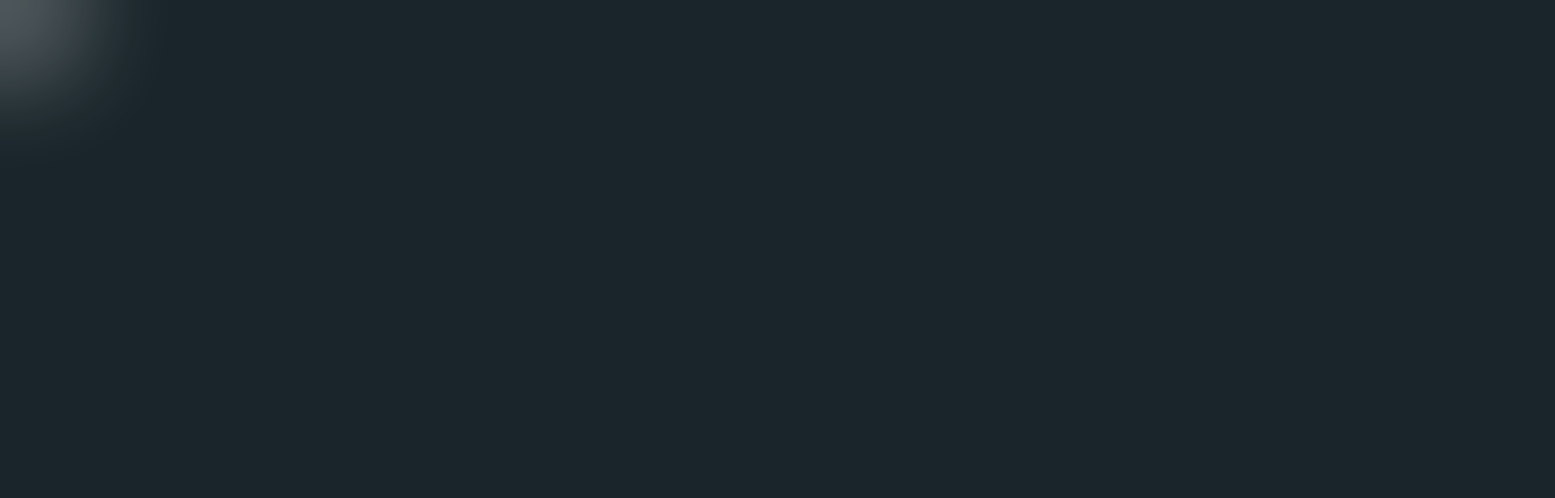
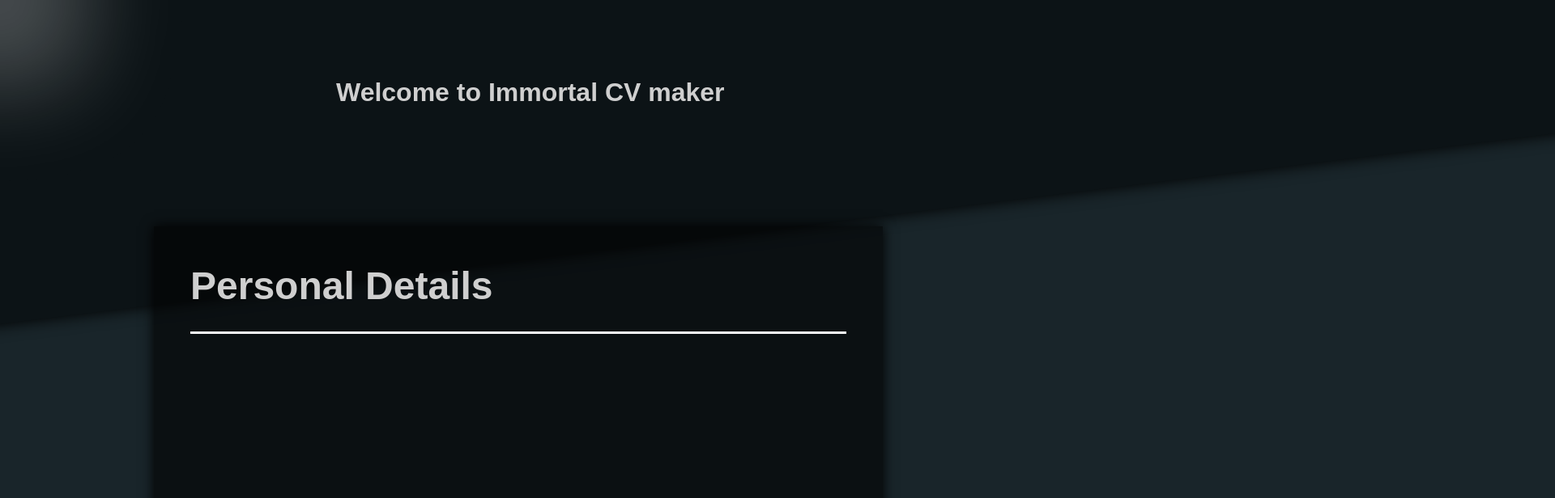
Before and after one commit to A-Dr489/CV_Application, a React (Vite) app: page / in a window 1280 px wide. Shown: the top 616 px of the page at 81% size, 1920 px wide, since content can reach past the window. Built offline with nearby package versions, Linux system fonts and the light colour scheme; a web font is replaced by a local one.

Commit message:
just made a shape, and a place where the forms will go, and made the light hover better

```diff
--- a/src/App.css
+++ b/src/App.css
@@ -2,7 +2,8 @@ body {
     background-color: #19252a;
     margin: 0;
     font-family: "Cal Sans", sans-serif;
-    overflow: hidden;
+    overflow-x: hidden;
+    overflow-y:scroll;
 }
 
 .daddyApp {
@@ -21,5 +22,39 @@ body {
         transparent 100%
     );
     filter: blur(50px);
-    z-index: 1;
+    z-index: 2;
 }
+
+.welcome {
+    position: absolute;
+    top: 75px;
+    left: calc(50% - 225px);
+    color: rgb(207, 207, 207);
+    z-index: 2;
+}
+
+.shape {
+    width: 100vw;
+    height: 280px;
+    background-color: #0c1316;
+    box-shadow: 0px 0px 10px black;
+    rotate: -7deg;
+    scale: 2;
+    translate: 0px -100px;
+}
+
+.formDiv {
+    flex: 1;
+    max-width: 900px;
+    height: 100vh;
+    background-color: rgba(0, 0, 0, 0.57);
+    box-shadow: 0px 0px 15px black;
+    z-index: 2;
+}
+
+.daddy-form {
+    display: flex;
+    flex-direction: column;
+    align-items: center;
+    color: rgb(207, 207, 207);
+}
--- a/src/App.jsx
+++ b/src/App.jsx
@@ -1,14 +1,23 @@
 import { useState } from 'react'
 import { CoolHover } from './coolHover.jsx'
+import { BasicForm } from './basicForm.jsx';
 import './App.css'
 
 function App() {
   const [position, setPosition] = useState({x: 0, y: 0});
 
+
   return (
     <>
-      <div className='daddyApp' onPointerMove={e => setPosition({x: e.clientX, y: e.clientY})}>
+      <div className='daddyApp' onPointerMove={e => setPosition({x: e.pageX, y: e.pageY})}>
         <CoolHover position={position}/>
+        <h1 className='welcome'>Welcome to Immortal CV maker</h1>
+        <div className='shape'></div>
+        <div style={{display: "flex", justifyContent: "center"}}>
+          <div className='formDiv'>
+              <BasicForm />
+          </div>
+        </div>
       </div>
     </>
   )
--- /dev/null
+++ b/src/basicForm.jsx
@@ -0,0 +1,15 @@
+import './App.css';
+
+export function BasicForm() {
+
+    return(
+     <>
+        <form className='daddy-form'>
+            <div style={{borderBottom: "3px solid white", width: "90%"}}>
+                <h1 style={{fontSize: 3 + "em", textAlign: "left", lineHeight: 1, marginTop: "50px"}}>Personal Details</h1>
+            </div>
+
+        </form>
+     </>
+    )
+}
```
